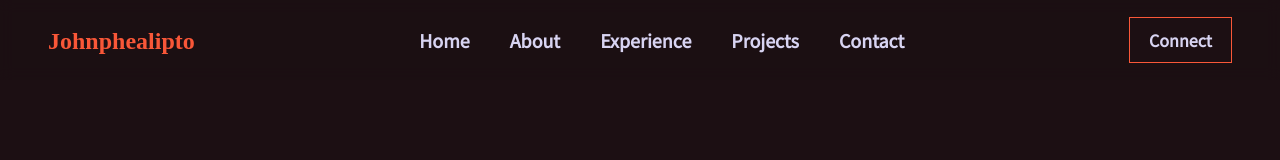
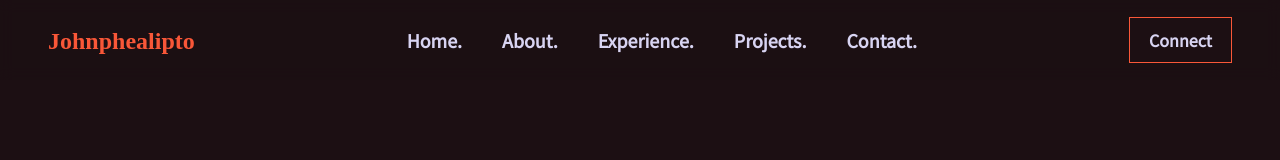
Before and after one commit to abed-obaah/abed-portfolio, a React (Create React App) app: page / in a window 1280 px wide. Shown: the top 160 px of the page. Built offline with nearby package versions, Linux system fonts and the light colour scheme; a web font is replaced by a local one.

Commit message:
Update Navbar.js

```diff
--- a/src/components/Navbar.js
+++ b/src/components/Navbar.js
@@ -30,19 +30,19 @@ const Navbar = () => {
       <div className="right-nav">
         <ul>
           <li>
-            <a href="#home">Home</a>
+            <a href="#home">Home.</a>
           </li>
           <li>
-            <a href="#about">About</a>
+            <a href="#about">About.</a>
           </li>
           <li>
-            <a href="#experience">Experience</a>
+            <a href="#experience">Experience.</a>
           </li>
           <li>
-            <a href="#projects">Projects</a>
+            <a href="#projects">Projects.</a>
           </li>
           <li>
-            <a href="#contact">Contact</a>
+            <a href="#contact">Contact.</a>
           </li>
         </ul>
       </div>
```
